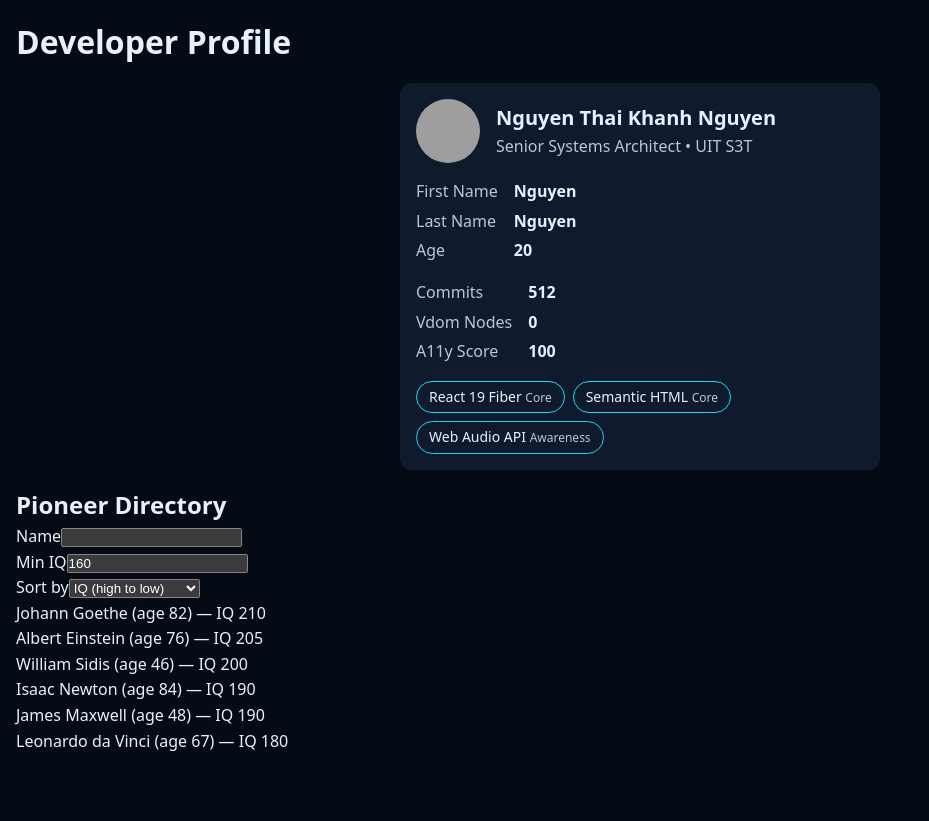
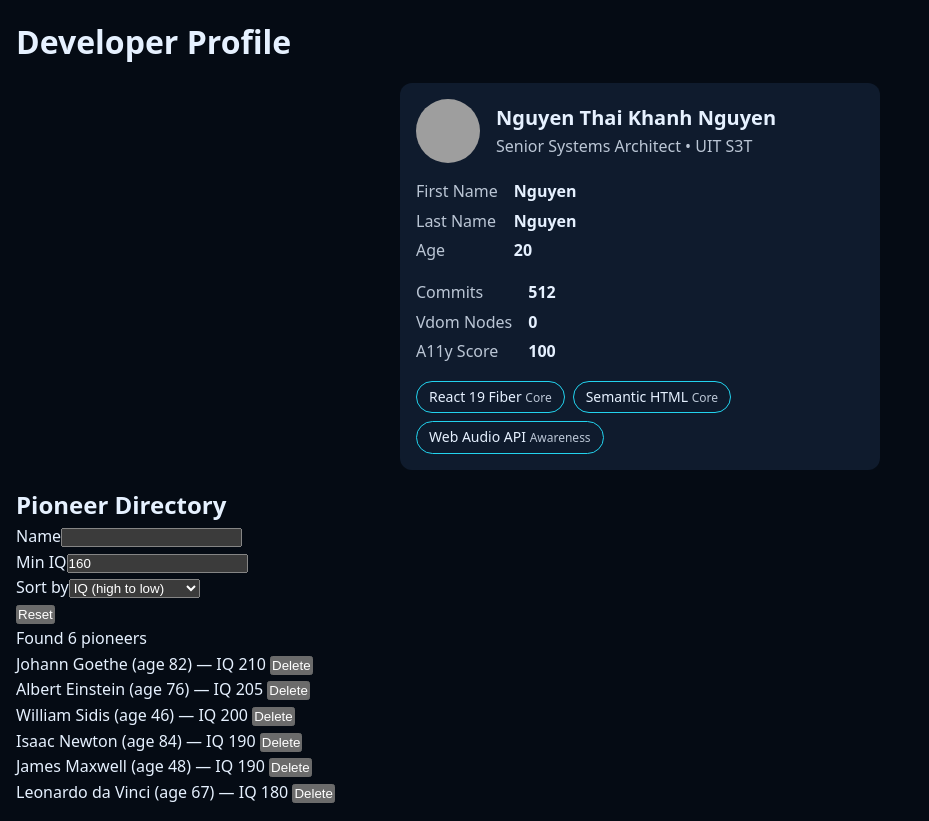
Before and after one commit to nguyenntkpvnm21/24521198_NguyenThaiKhanhNguyen_LAB3, a React (Vite) app: page / in a window 1280 px wide. Shown: the whole page, without its empty margins (0-929 px from the left). Before the commit the page ends 800 px from the top, so only its background shows below. Built offline with nearby package versions, Linux system fonts and the light colour scheme; grey boxes are pictures that could not be loaded.

Commit message:
feat(ex2): add delete/reset & live status

```diff
--- a/src/components/ScientistDirectory.jsx
+++ b/src/components/ScientistDirectory.jsx
@@ -26,7 +26,7 @@ export function ScientistDirectory({ initialData = SMART_PEOPLE }) {
   const queryId = useId();
   const minIqId = useId();
   const sortId = useId();
-  const [people] = useState(initialData);
+  const [people, setPeople] = useState(initialData);
   const [query, setQuery] = useState('');
   const [minIq, setMinIq] = useState(DEFAULT_MIN_IQ);
   const [sortBy, setSortBy] = useState(DEFAULT_SORT);
@@ -34,6 +34,17 @@ export function ScientistDirectory({ initialData = SMART_PEOPLE }) {
   const handleMinIqChange = (e) => {
     const value = e.target.valueAsNumber;
     setMinIq(Number.isNaN(value) ? '' : value);
+  };
+
+  const handleDelete = (id) => {
+    setPeople((prev) => prev.filter((p) => p.id !== id));
+  };
+
+  const handleReset = () => {
+    setPeople(initialData);
+    setQuery('');
+    setMinIq(DEFAULT_MIN_IQ);
+    setSortBy(DEFAULT_SORT);
   };
 
   const normalizedQuery = query.trim().toLowerCase();
@@ -84,11 +95,27 @@ export function ScientistDirectory({ initialData = SMART_PEOPLE }) {
             <option value="age-asc">Age (young to old)</option>
           </select>
         </p>
+        <p className={styles.actions}>
+          <button type="button" onClick={handleReset}>
+            Reset
+          </button>
+        </p>
       </form>
+      <output className={styles.status} role="status" aria-live="polite">
+        Found {visible.length} {visible.length === 1 ? 'pioneer' : 'pioneers'}
+      </output>
       <ul className={styles.list}>
         {visible.map((p) => (
           <li key={p.id} className={styles.item}>
-            {p.name} (age {p.age}) — IQ {p.iq}
+            {p.name} (age {p.age}) — IQ {p.iq}{' '}
+            <button
+              type="button"
+              className={styles.deleteButton}
+              aria-label={`Delete ${p.name}`}
+              onClick={() => handleDelete(p.id)}
+            >
+              Delete
+            </button>
           </li>
         ))}
       </ul>
```
